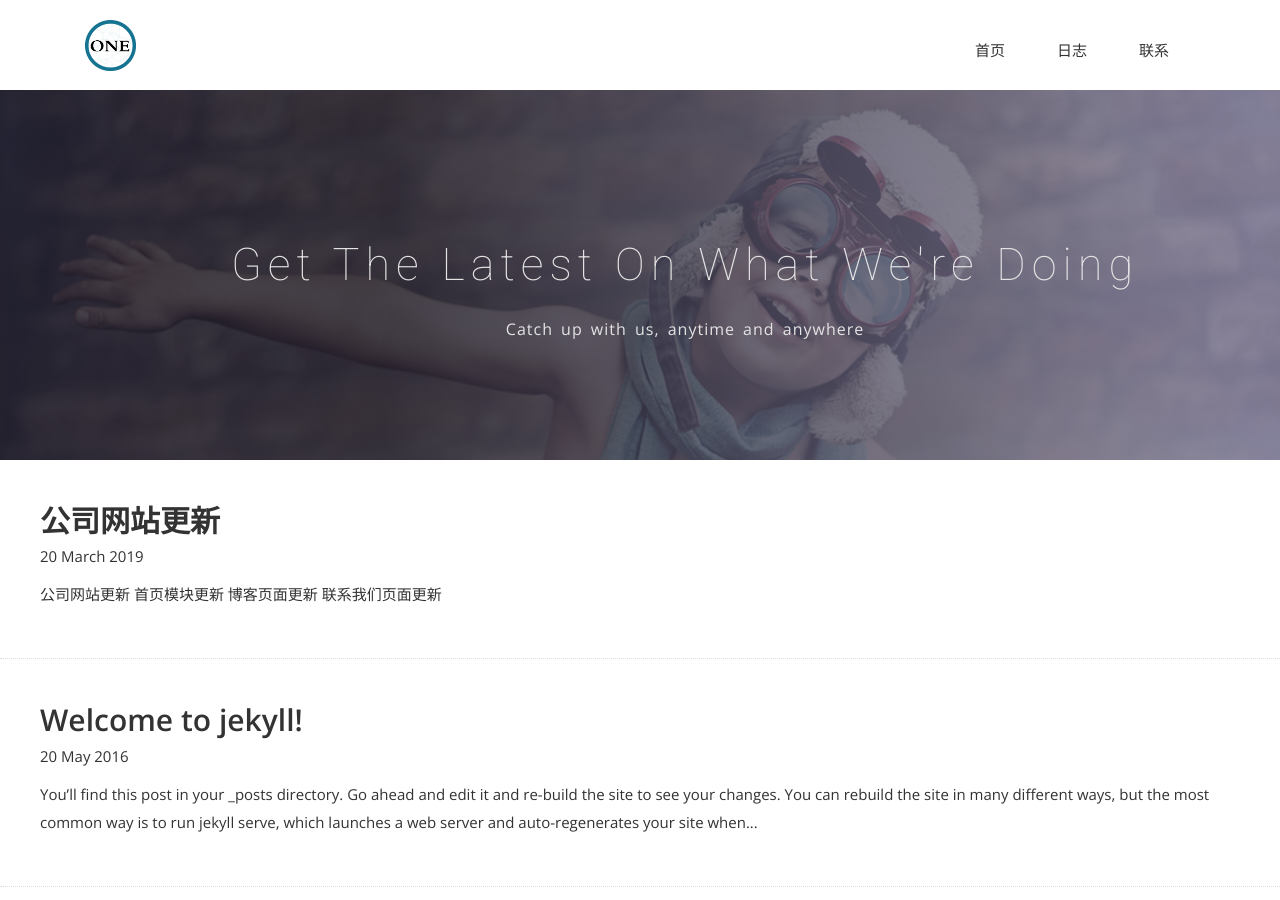
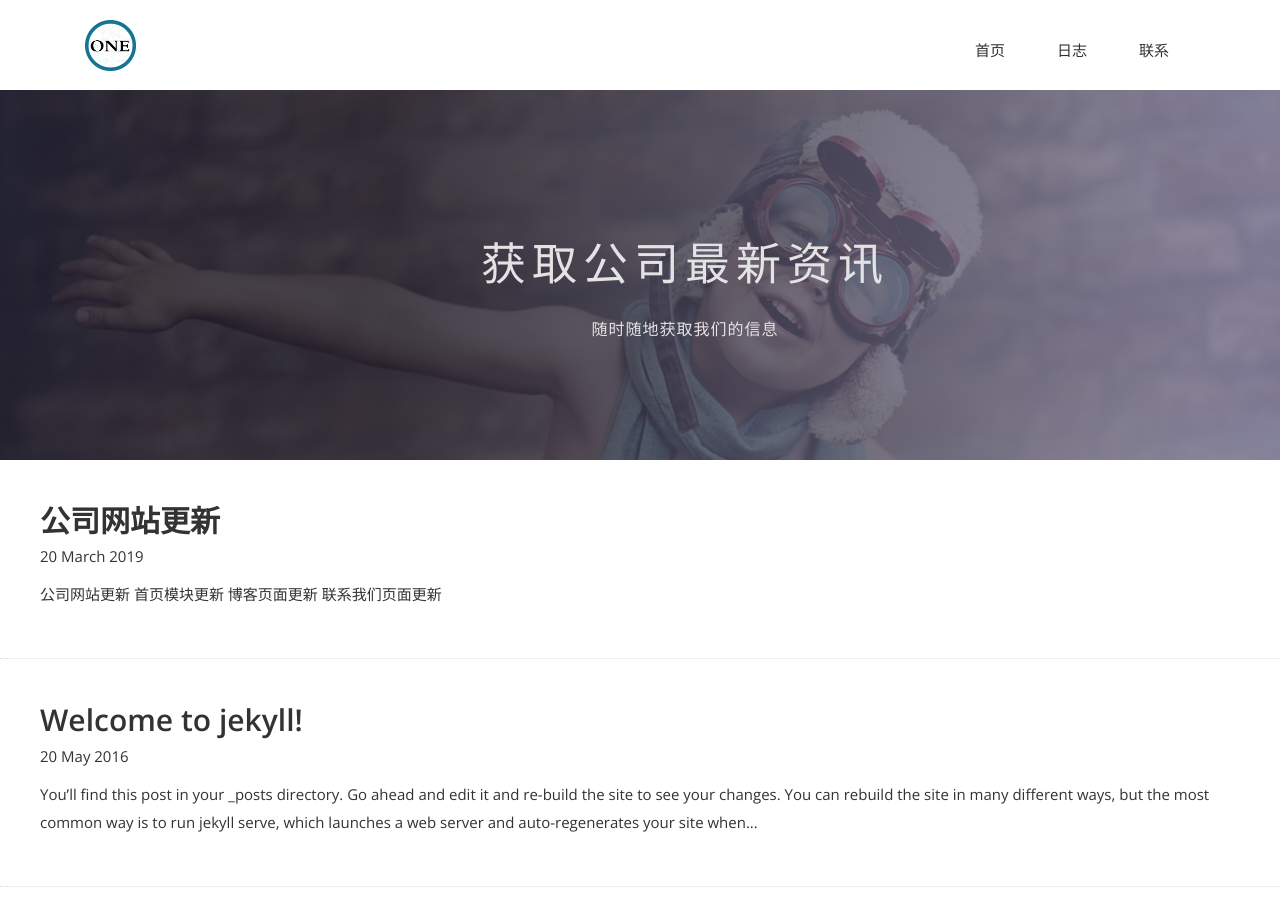
Before and after one commit to ONEKOOK/onekook.github.io, a Jekyll site: the page built from blog.html, in a window 1280 px wide and 900 px high. Built offline with Jekyll 4.4.1, drawn with Linux system fonts in a browser that asks for light colours; nearby versions of some CDN libraries; some web fonts are replaced.

Commit message:
upate blog page

```diff
--- a/blog.html
+++ b/blog.html
@@ -9,8 +9,8 @@
     <div class="row">
       <div class="col-md-12">
         <div class="block">
-          <h1>Get the latest on what we're doing</h1>
-          <p>Catch up with us, anytime and anywhere</p>
+          <h1>获取公司最新资讯</h1>
+          <p>随时随地获取我们的信息</p>
         </div>
       </div>
     </div>
```
Also changed, not shown: other parts of blog.html (+1 -1 lines).
